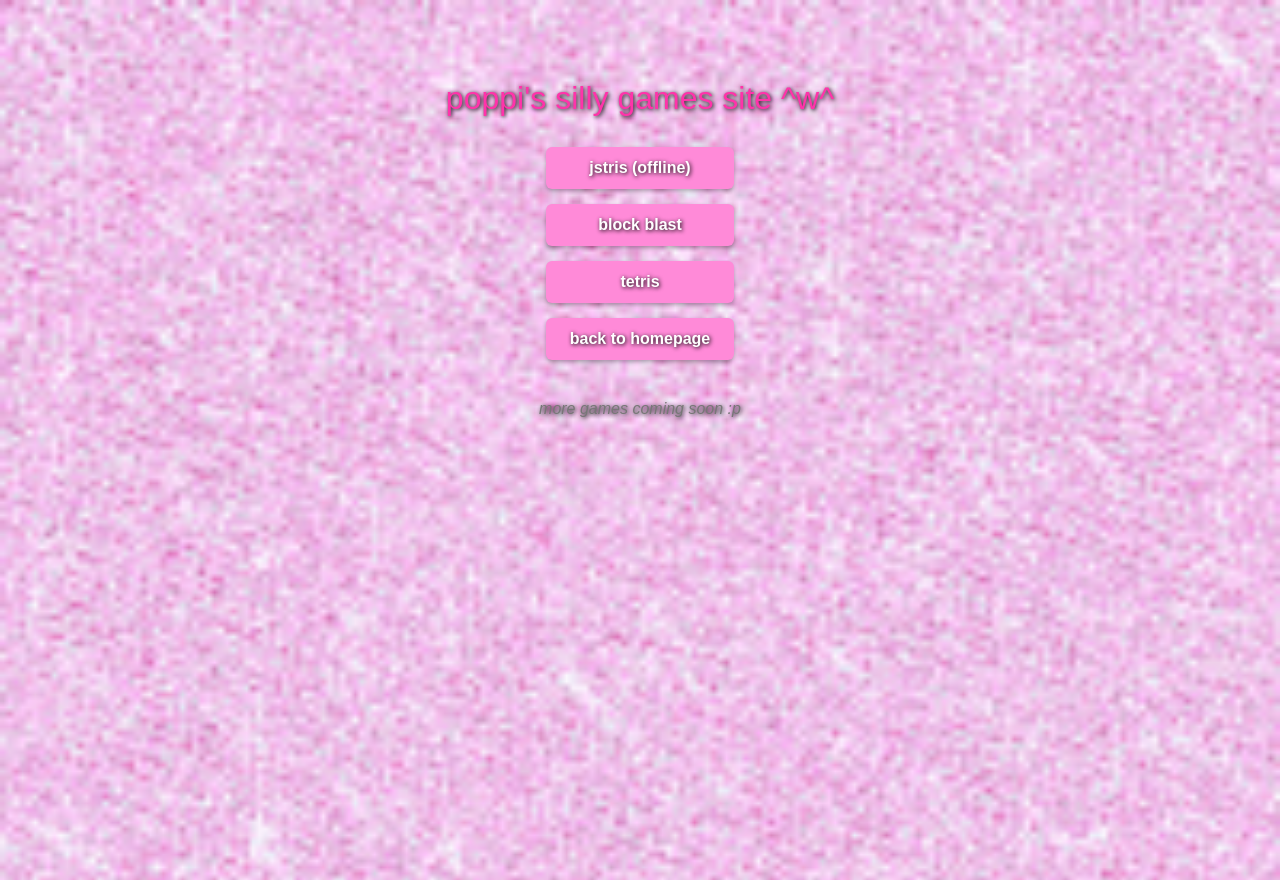
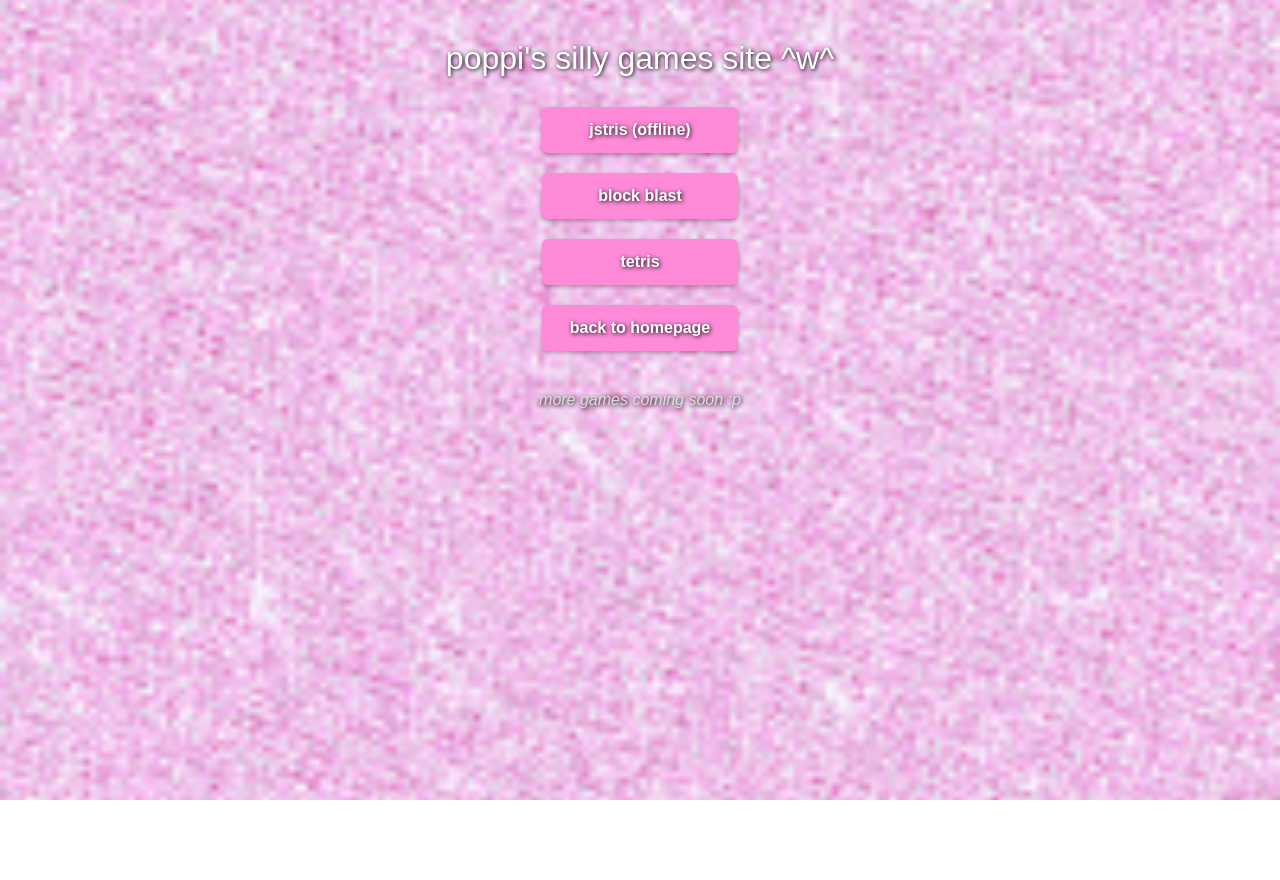
Before and after one commit to oxzxy/oxzxy.github.io, a plain HTML site: page games.html in a window 1280 px wide. After the commit the page ends 800 px from the top, so only its background shows below. Drawn offline with Linux system fonts and the light colour scheme; files that its build step writes are made by us from their sources.

Commit message:
Update games.html

```diff
--- a/games.html
+++ b/games.html
@@ -1,59 +1,11 @@
 <!DOCTYPE html>
 <html lang="en">
 <head>
-  <meta charset="UTF-8">
+  <meta charset="UTF-8" />
   <title>poppi's silly games</title>
-  <meta name="viewport" content="width=device-width, initial-scale=1.0">
-  <link rel="stylesheet" href="styles.css">
-
-
-  <style>
-    body {
-      margin: 0;
-      font-family: 'Arial', sans-serif;
-      background-color: #fff0f8;
-      display: flex;
-      flex-direction: column;
-      align-items: center;
-      padding: 40px 20px;
-    }
-
-    .header {
-      font-size: 2rem;
-      margin-bottom: 30px;
-      color: #ff33aa;
-    }
-
-    .game-links {
-      display: grid;
-      gap: 15px;
-      width: 100%;
-      max-width: 300px;
-    }
-
-    .button {
-      padding: 12px 24px;
-      background-color: #ff8ad8;
-      color: white;
-      text-decoration: none;
-      border-radius: 6px;
-      font-weight: bold;
-      text-align: center;
-      transition: background-color 0.3s ease;
-    }
-
-    .button:hover {
-      background-color: #ff5bc6;
-    }
-
-    .footer {
-      margin-top: 40px;
-      color: #777;
-      font-style: italic;
-    }
-  </style>
+  <meta name="viewport" content="width=device-width, initial-scale=1" />
+  <link rel="stylesheet" href="styles.css" />
 </head>
-
 <body>
 
   <div class="header">poppi's silly games site ^w^</div>
```
